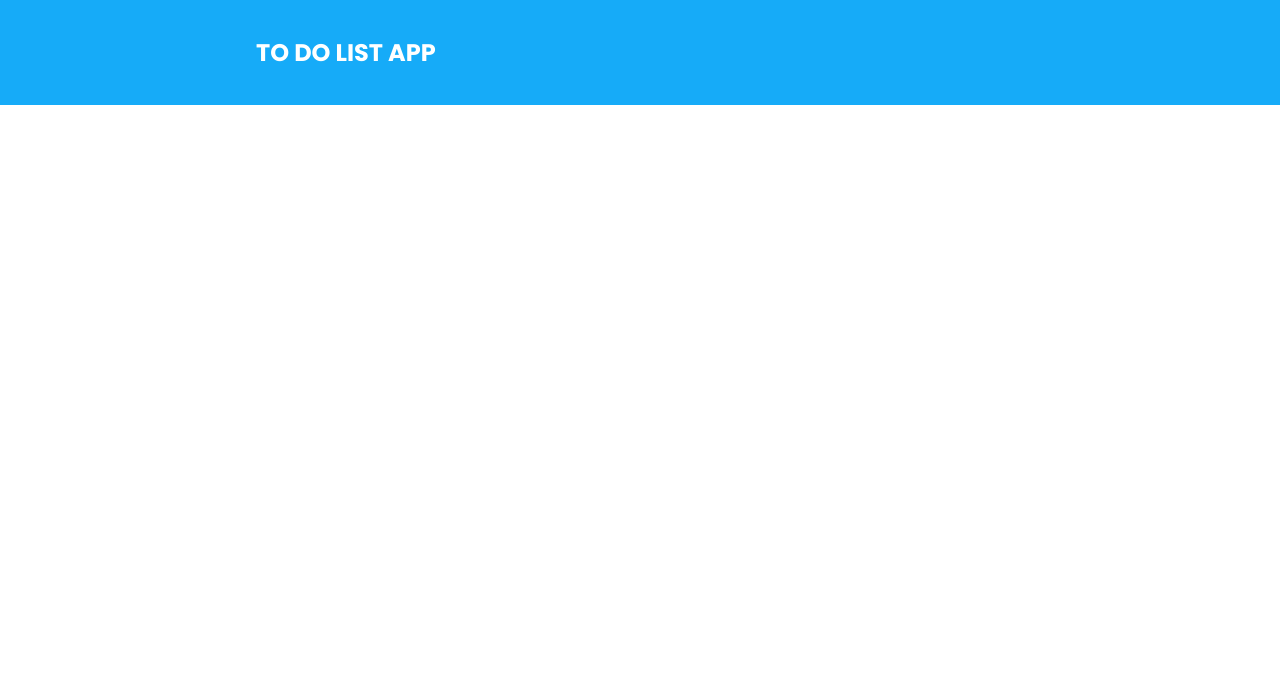
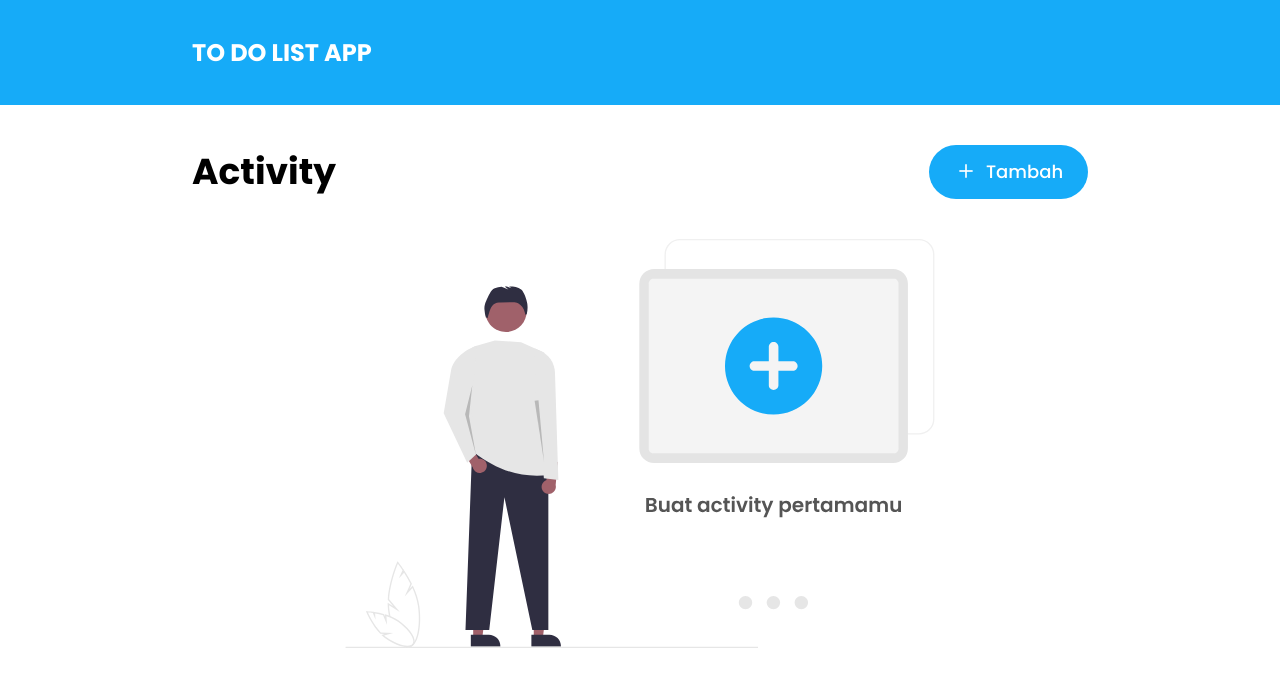
Before and after one commit to akmalays/myTodoList, a React (Create React App) app: page / in a window 1280 px wide. Shown: the top 686 px of the page. Built offline with nearby package versions, Linux system fonts and the light colour scheme.

Commit message:
init reusable rounded button, add title and main content images

```diff
--- /dev/null
+++ b/src/components/icon/index.tsx
@@ -0,0 +1,18 @@
+import { Icon } from "@mui/material";
+
+interface SvgIconProps {
+  icon: string;
+  width: string;
+  height: string;
+  pb?: number;
+}
+export default function SvgIcon(props: SvgIconProps) {
+  const { icon, width, height, pb } = props;
+  return (
+    <div>
+      <Icon sx={{ pb: pb }}>
+        <img alt="button icon" src={icon} width={width} height={height} />
+      </Icon>
+    </div>
+  );
+}
--- a/src/components/rounded_button/index.tsx
+++ b/src/components/rounded_button/index.tsx
@@ -1 +1,39 @@
-export default function RoundedButton() {}
+import { Button, Grid, Typography } from "@mui/material";
+import { StylesSxProps } from "../../theme/custom_style";
+import SvgIcon from "../icon";
+import plusIcon from "../../assets/icons/tabler_plus.svg";
+interface RoundedButtonProps {
+  type?: string;
+}
+
+export default function RoundedButton(props: RoundedButtonProps) {
+  //button style
+  const styles: StylesSxProps = {
+    button: {
+      alignItems: "center",
+      width: 159,
+      height: 54,
+      textTransform: "none",
+      backgroundColor: "#16ABF8",
+      color: "white",
+      cursor: "pointer",
+      borderRadius: 10,
+      "&:hover": {
+        backgroundColor: "#215B9D",
+        color: "white",
+      },
+    },
+  };
+  return (
+    <div>
+      <Button sx={styles.button}>
+        <Grid sx={{ display: "flex", gap: 1 }}>
+          <SvgIcon icon={plusIcon} width={"20px"} height={"20px"} pb={1} />
+          <Typography sx={{ fontSize: 18, fontWeight: "500", pt: 0.7 }}>
+            Tambah
+          </Typography>
+        </Grid>
+      </Button>
+    </div>
+  );
+}
--- a/src/page/mainpage/index.tsx
+++ b/src/page/mainpage/index.tsx
@@ -1,4 +1,6 @@
 import { Grid, Typography } from "@mui/material";
+import RoundedButton from "../../components/rounded_button";
+import NoActivityImages from "../../assets/images/activity-empty-state.svg";
 
 export default function MainPage() {
   return (
@@ -11,7 +13,7 @@ export default function MainPage() {
             display: "flex",
             justifyItems: "flex-start",
             alignItems: "center",
-            ml: "20%",
+            ml: "15%",
           }}
         >
           <Typography
@@ -26,7 +28,38 @@ export default function MainPage() {
         </Grid>
       </Grid>
       {/* title section */}
+
+      <Grid
+        sx={{
+          display: "flex",
+          alignItems: "center",
+          justifyContent: "space-between",
+          mx: "15%",
+          mt: 5,
+        }}
+      >
+        <Typography sx={{ fontWeight: "bold", fontSize: 36 }}>
+          Activity
+        </Typography>
+        <RoundedButton />
+      </Grid>
       {/* main content */}
+      <Grid
+        sx={{
+          pt: 5,
+          pb: 10,
+          display: "flex",
+          alignItems: "center",
+          justifyContent: "center",
+        }}
+      >
+        <img
+          alt="no activity images"
+          src={NoActivityImages}
+          width={"50%"}
+          height={"50%"}
+        />
+      </Grid>
     </div>
   );
 }
```
